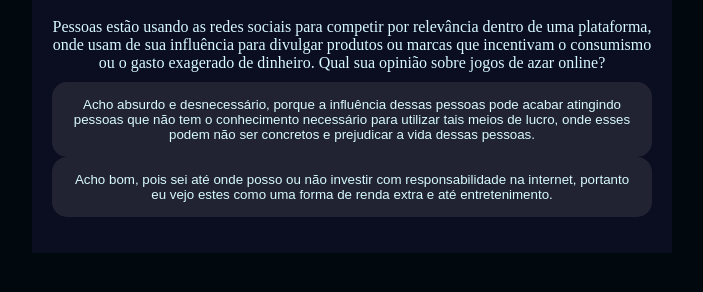
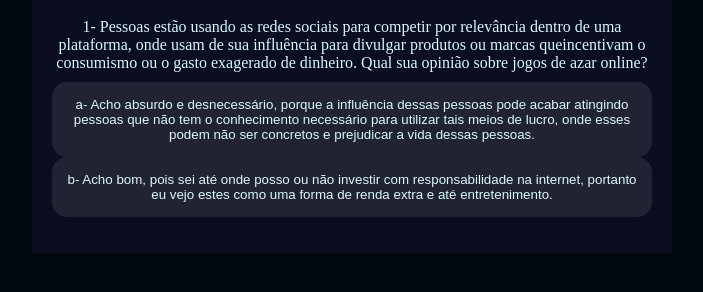
Before and after one commit to ericdenny4/missao_IA, a plain HTML site: page index.html in a window 1280 px wide. Shown: the part 322-614 px from the top of the page, without its empty margins (288-991 px from the left). Drawn offline with Linux system fonts and the light colour scheme.

Commit message:
Add files via upload

```diff
--- a/main.js
+++ b/main.js
@@ -6,30 +6,30 @@ const textoResultado = document.querySelector(".texto-resultado");
 
 const perguntas = [
     {
-        enunciado: "Pessoas estão usando as redes sociais para competir por relevância dentro de uma plataforma, onde usam de sua influência para divulgar produtos ou marcas que incentivam o consumismo ou o gasto exagerado de dinheiro. Qual sua opinião sobre jogos de azar online?",
+        enunciado: "1- Pessoas estão usando as redes sociais para competir por relevância dentro de uma plataforma, onde usam de sua influência para divulgar produtos ou marcas queincentivam o consumismo ou o gasto exagerado de dinheiro. Qual sua opinião sobre jogos de azar online?",
         alternativas:[
-            { texto: "Acho absurdo e desnecessário, porque a influência dessas pessoas pode acabar atingindo pessoas que não tem o conhecimento necessário para utilizar tais meios de lucro, onde esses podem não ser concretos e prejudicar a vida dessas pessoas.",
+            { texto: "a- Acho absurdo e desnecessário, porque a influência dessas pessoas pode acabar atingindo pessoas que não tem o conhecimento necessário para utilizar tais meios de lucro, onde esses podem não ser concretos e prejudicar a vida dessas pessoas.",
             afirmacao: "Esse comentário mostra que o autor se preocupa com as pessoas menos afortunadas ou que não tem certo controle do que fazem, priorizando a integridade e a veracidade de propagandas nas redes sociais."},
 
-    { texto: "Acho bom, pois sei até onde posso ou não investir com responsabilidade na internet, portanto eu vejo estes como uma forma de renda extra e até entretenimento.",
+    { texto: "b- Acho bom, pois sei até onde posso ou não investir com responsabilidade na internet, portanto eu vejo estes como uma forma de renda extra e até entretenimento.",
       afirmacao: "Uma pessoa que possivelmente entende os riscos de suas ações online e sabe como lidar com eles de forma responsável." } ]
     },
     {
-        enunciado: "O que você acha sobre jogos online com micro transações abusivas?",
+        enunciado: "2- O que você acha sobre jogos online com micro transações abusivas?",
         alternativas:[
-            { texto: "Gosto, porque se eu comprar um determinado pacote eu fico mais forte dentro do jogo.",
+            { texto: "a- Gosto, porque se eu comprar um determinado pacote eu fico mais forte dentro do jogo",
             afirmacao: "Pessoas com vicio comprariam compulsivamente sem olhar o preço."},
 
-    { texto: "Acho ruim, pois alguns jogos os itens pagos deixam os jogadores mais fortes.",
-      afirmacao: "Entende que pode ser prejudicial pois pode desfavorecer alguns jogadores e “quebrar” com a experiencia do jogo." } ]
+    { texto: "b- Acho ruim, pois alguns jogos os itens pagos deixam os jogadores mais fortes",
+      afirmacao: "Entende que pode ser prejudicial pois pode desfavorecer alguns jogadores e “quebrar” com a experiencia do jogo" } ]
     },
     {
-        enunciado: "Sabemos que no mercado de jogos, existe um mercado interno criado para favorecer jogadores com itens pagos com dinheiro real, qual sua opinião sobre essa prática?",
+        enunciado: "3- Sabemos que no mercado de jogos, existe um mercado interno criado para favorecer jogadores com itens pagos com dinheiro real, qual sua opinião sobre essa prática?",
         alternativas:[
-            { texto: "Não gosto, pois as pessoas menos favorecidas financeiramente não podem usufruir de tais itens mesmo tendo habilidades para possuírem através de conquistas dentro do jogo, em vez de precisarem de dinheiro real.",
+            { texto: "a- Não gosto, pois as pessoas menos favorecidas financeiramente não podem usufruir de tais itens mesmo tendo habilidades para possuírem através de conquistas dentro do jogo, em vez de precisarem de dinheiro real.",
             afirmacao: "A pessoa acha injusto ter que pagar por algo que deveria ser conquistado com habilidades."},
 
-    { texto: "Eu concordo, pois se a pessoa quer investir no jogo de forma consciente e dentro das regras do jogo ela pode, afinal essa opção existe para todos os jogadores e o jogo precisa de lucro para continuar rodando como qualquer meio de lazer.",
+    { texto: "b- Eu concordo, pois se a pessoa quer investir no jogo de forma consciente e dentro das regras do jogo ela pode, afinal essa opção existe para todos os jogadores e o jogo precisa de lucro para continuar rodando como qualquer meio de lazer.",
       afirmacao: "A pessoa concorda com a prática pois cada pessoa é responsável pela sua escolha de gastar ou não no jogo." } ]
     }
 
@@ -39,8 +39,15 @@ const perguntas = [
 
 let atual = 0;
 let perguntaAtual;
+let historiafinal = "";
 
 function mostraPergunta(){
+if(atual>= perguntas.length){
+    mostraResultado();
+    return;
+}
+
+
     perguntaAtual = perguntas[atual];
     caixaPerguntas.textContent = perguntaAtual.enunciado;
     caixaAlternativas.textContent="";
@@ -51,14 +58,22 @@ function mostraAlternativas(){
     for(const alternativa of perguntaAtual.alternativas){
         const botaoAlternativas = document.createElement("button");
         botaoAlternativas.textContent = alternativa.texto;
-        botaoAlternativas.addEventListener("click",function(){
-            atual++;
-            mostraPergunta();
-        });
+        botaoAlternativas.addEventListener("click",()=> respostaSelecionada(alternativa));
         caixaAlternativas.appendChild(botaoAlternativas);
     }
 }
 
+function respostaSelecionada(opcaoSelecionada){
+    const afirmacoes = opcaoSelecionada.afirmacao;
+    historiafinal += afirmacoes + "";
+    atual++;
+    mostraPergunta();
+}
 
+function mostraResultado(){
+    caixaPerguntas.textContent = "bora bill";
+    textoResultado.textContent = historiafinal;
+    caixaAlternativas.textContent = "";
+}
 
 mostraPergunta();
```
Also changed, not shown: style.css (indentation only).
